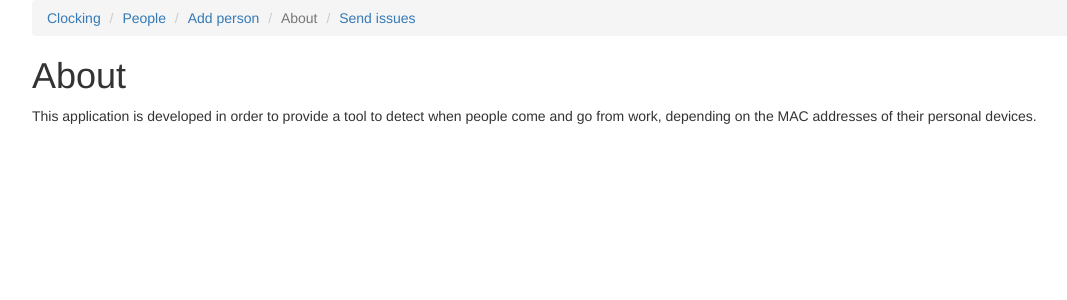
After one commit to eaudeweb/mac-logging, a Flask app: page /about in a window 1280 px wide. The commit adds this page. Shown: the top 300 px of the page, without its empty margins (38-1105 px from the left). Run offline with Flask 2, Linux system fonts and the light colour scheme; some libraries are stand-ins or nearby versions.

Commit message:
Add about page; add link to github issues

```diff
--- a/clocking/api/__init__.py
+++ b/clocking/api/__init__.py
@@ -2,7 +2,7 @@ from flask import Blueprint
 from flask.ext.script import Manager
 
 from clocking.api.view import (MacAddView, PersonAddView, PersonEditView,
-                               PersonListView, PersonClockingView)
+                               PersonListView, PersonClockingView, AboutView)
 
 api = Blueprint('api', __name__)
 api_manager = Manager()
@@ -12,3 +12,4 @@ api.add_url_rule('/add_mac', view_func=MacAddView.as_view('add_mac'))
 api.add_url_rule('/edit/<person_id>', view_func=PersonEditView.as_view('edit'))
 api.add_url_rule('/people', view_func=PersonListView.as_view('people'))
 api.add_url_rule('/', view_func=PersonClockingView.as_view('clocking'))
+api.add_url_rule('/about', view_func=AboutView.as_view('about'))
--- a/clocking/api/view.py
+++ b/clocking/api/view.py
@@ -97,3 +97,9 @@ class PersonClockingView(MethodView):
         entries = self.get_entries_by_interval(start_date, end_date)
 
         return render_template('clocking.html', form=form, entries=entries)
+
+
+class AboutView(MethodView):
+
+    def get(self):
+        return render_template('about.html')
--- /dev/null
+++ b/clocking/templates/about.html
@@ -0,0 +1,25 @@
+<!DOCTYPE html>
+<html>
+<head>
+  <meta name="viewport" content="width=device-width, initial-scale=1">
+  <link rel="stylesheet" href="{{ url_for('static', filename='css/bootstrap.min.css')}}">
+  <script src="{{ url_for('static', filename='js/jquery.min.js')}}"></script>
+  <script src="{{ url_for('static', filename='js/bootstrap.min.js')}}"></script>
+</head>
+<body>
+<div class="container">
+  <ol class="breadcrumb">
+    <li class="breadcrumb-item active"><a href="{{ url_for('api.clocking') }}">Clocking</a></li>
+    <li class="breadcrumb-item"><a href="{{ url_for('api.people') }}">People</a></li>
+    <li class="breadcrumb-item"><a href="{{ url_for('api.people') }}">Add person</a></li>
+    <li class="breadcrumb-item active">About</li>
+    <li class="breadcrumb-item"><a href="https://github.com/eaudeweb/mac-logging/issues">Send issues</a></li>
+  </ol>
+  <h1>About</h1>
+  <p>This application is developed in order to provide a tool to detect
+    when people come and go from work, depending on the MAC addresses of their
+    personal devices.
+  </p>
+</div>
+</body>
+</html>
--- a/clocking/templates/add.html
+++ b/clocking/templates/add.html
@@ -14,6 +14,8 @@
     <li class="breadcrumb-item active"><a href="{{ url_for('api.clocking') }}">Clocking</a></li>
     <li class="breadcrumb-item"><a href="{{ url_for('api.people') }}">People</a></li>
     <li class="breadcrumb-item">Add person</li>
+    <li class="breadcrumb-item"><a href="{{ url_for('api.about') }}">About</a></li>
+    <li class="breadcrumb-item"><a href="https://github.com/eaudeweb/mac-logging/issues">Send issues</a></li>
   </ol>
   <h2>Registration</h2>
   <div id="person">
--- a/clocking/templates/edit.html
+++ b/clocking/templates/edit.html
@@ -14,6 +14,8 @@
     <li class="breadcrumb-item active"><a href="{{ url_for('api.clocking') }}">Clocking</a></li>
     <li class="breadcrumb-item"><a href="{{ url_for('api.people') }}">People</a></li>
     <li class="breadcrumb-item"><a href="{{ url_for('api.add') }}">Add person</a></li>
+    <li class="breadcrumb-item"><a href="{{ url_for('api.about') }}">About</a></li>
+    <li class="breadcrumb-item"><a href="https://github.com/eaudeweb/mac-logging/issues">Send issues</a></li>
   </ol>
   <h2>Edit</h2>
   <div id="person_edit_container">
--- a/clocking/templates/people.html
+++ b/clocking/templates/people.html
@@ -13,6 +13,8 @@
     <li class="breadcrumb-item active"><a href="{{ url_for('api.clocking') }}">Clocking</a></li>
     <li class="breadcrumb-item">People</li>
     <li class="breadcrumb-item"><a href="{{ url_for('api.add') }}">Add person</a></li>
+    <li class="breadcrumb-item"><a href="{{ url_for('api.about') }}">About</a></li>
+    <li class="breadcrumb-item"><a href="https://github.com/eaudeweb/mac-logging/issues">Send issues</a></li>
   </ol>
   <h1>People</h1>
   <div class="col-sm-8">
```
Also changed, not shown: clocking/templates/clocking.html (+2 -6 lines), tests/test_person.py (+4 -0 lines).
